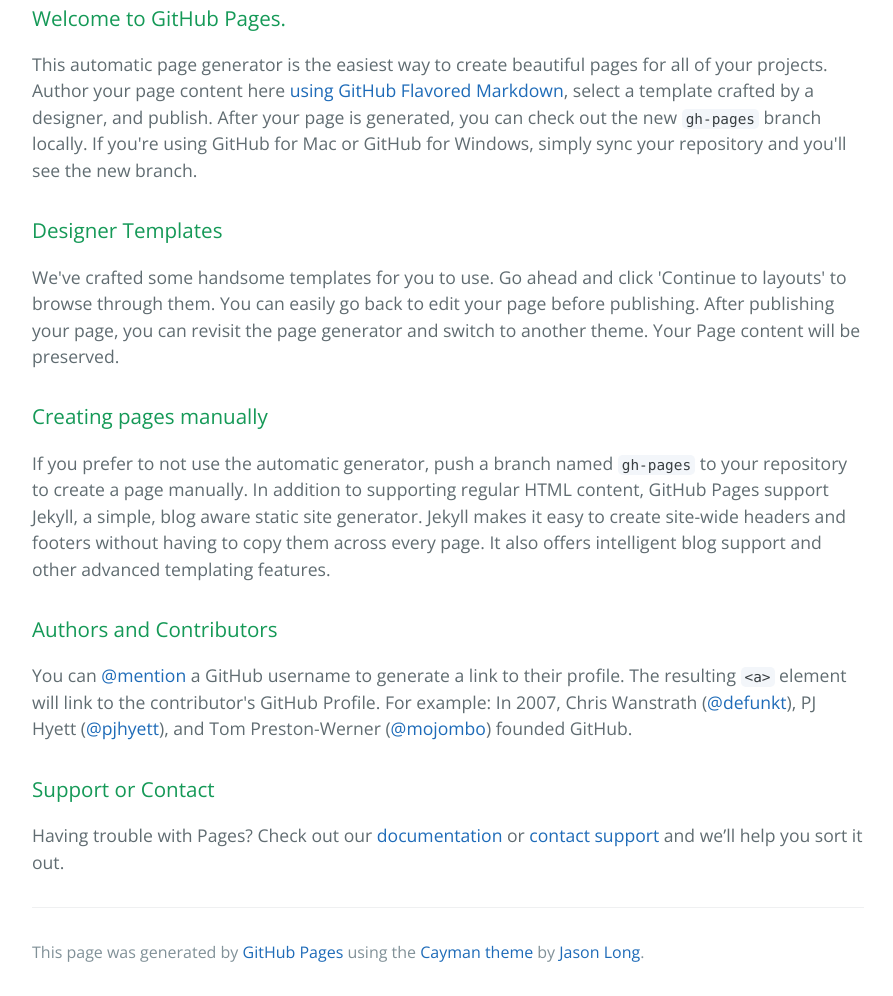
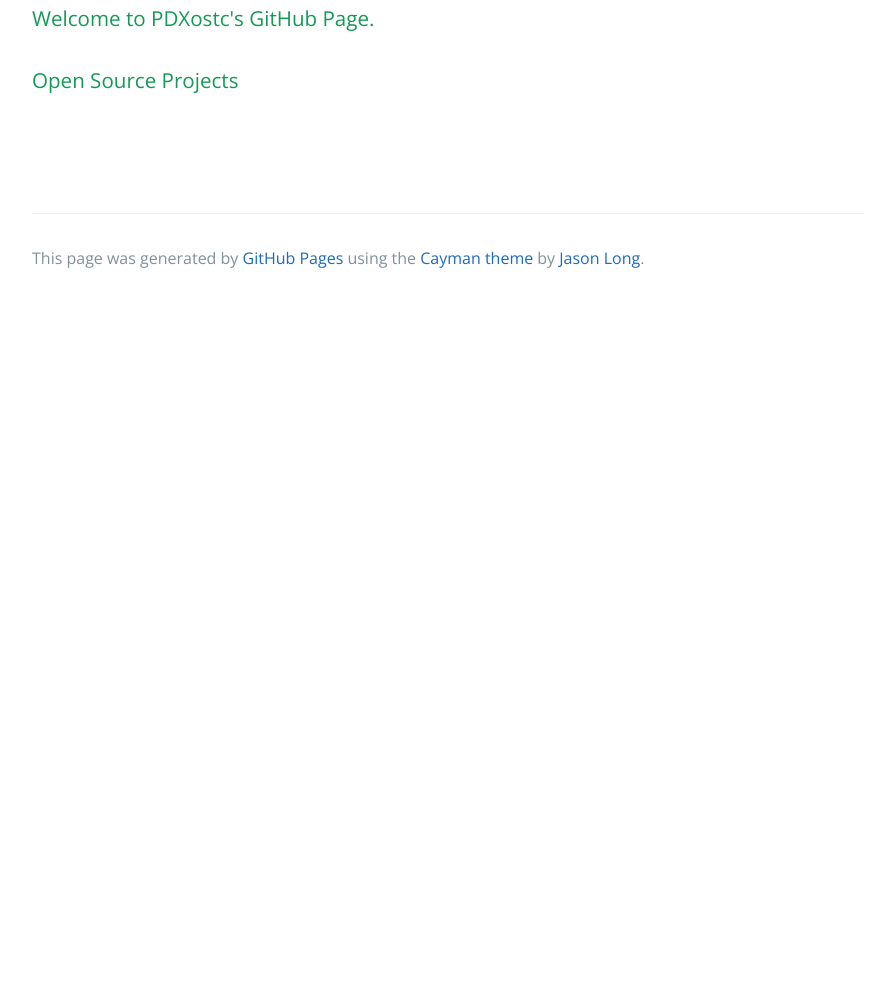
Before and after one commit to PDXostc/pdxostc.github.io, a plain HTML site: page index.html in a window 1280 px wide. Shown: the part 346-1342 px from the top of the page, without its empty margins (192-1085 px from the left). After the commit the page ends 800 px from the top, so only its background shows below. Drawn offline with nearby package versions, Linux system fonts and the light colour scheme.

Commit message:
updates copy; adds style guide button
Signed-off-by: Marco Morales <mmorale1@jaguarlandrover.com>

```diff
--- a/index.html
+++ b/index.html
@@ -17,29 +17,12 @@
 
     <section class="main-content">
       <h3>
-<a id="welcome-to-github-pages" class="anchor" href="#welcome-to-github-pages" aria-hidden="true"><span class="octicon octicon-link"></span></a>Welcome to GitHub Pages.</h3>
-
-<p>This automatic page generator is the easiest way to create beautiful pages for all of your projects. Author your page content here <a href="https://guides.github.com/features/mastering-markdown/">using GitHub Flavored Markdown</a>, select a template crafted by a designer, and publish. After your page is generated, you can check out the new <code>gh-pages</code> branch locally. If you're using GitHub for Mac or GitHub for Windows, simply sync your repository and you'll see the new branch.</p>
+<a id="welcome-to-github-pages" class="anchor" href="#welcome-to-github-pages" aria-hidden="true"><span class="octicon octicon-link"></span></a>Welcome to PDXostc's GitHub Page.</h3>
 
 <h3>
-<a id="designer-templates" class="anchor" href="#designer-templates" aria-hidden="true"><span class="octicon octicon-link"></span></a>Designer Templates</h3>
+<a id="designer-templates" class="anchor" href="#designer-templates" aria-hidden="true"><span class="octicon octicon-link"></span></a>Open Source Projects</h3>
 
-<p>We've crafted some handsome templates for you to use. Go ahead and click 'Continue to layouts' to browse through them. You can easily go back to edit your page before publishing. After publishing your page, you can revisit the page generator and switch to another theme. Your Page content will be preserved.</p>
-
-<h3>
-<a id="creating-pages-manually" class="anchor" href="#creating-pages-manually" aria-hidden="true"><span class="octicon octicon-link"></span></a>Creating pages manually</h3>
-
-<p>If you prefer to not use the automatic generator, push a branch named <code>gh-pages</code> to your repository to create a page manually. In addition to supporting regular HTML content, GitHub Pages support Jekyll, a simple, blog aware static site generator. Jekyll makes it easy to create site-wide headers and footers without having to copy them across every page. It also offers intelligent blog support and other advanced templating features.</p>
-
-<h3>
-<a id="authors-and-contributors" class="anchor" href="#authors-and-contributors" aria-hidden="true"><span class="octicon octicon-link"></span></a>Authors and Contributors</h3>
-
-<p>You can <a href="https://github.com/blog/821" class="user-mention">@mention</a> a GitHub username to generate a link to their profile. The resulting <code>&lt;a&gt;</code> element will link to the contributor's GitHub Profile. For example: In 2007, Chris Wanstrath (<a href="https://github.com/defunkt" class="user-mention">@defunkt</a>), PJ Hyett (<a href="https://github.com/pjhyett" class="user-mention">@pjhyett</a>), and Tom Preston-Werner (<a href="https://github.com/mojombo" class="user-mention">@mojombo</a>) founded GitHub.</p>
-
-<h3>
-<a id="support-or-contact" class="anchor" href="#support-or-contact" aria-hidden="true"><span class="octicon octicon-link"></span></a>Support or Contact</h3>
-
-<p>Having trouble with Pages? Check out our <a href="https://help.github.com/pages">documentation</a> or <a href="https://github.com/contact">contact support</a> and we’ll help you sort it out.</p>
+<a href="http://pdxostc.github.io/style_guide/" class="btn">Style Guide</a>
 
       <footer class="site-footer">
 
```
